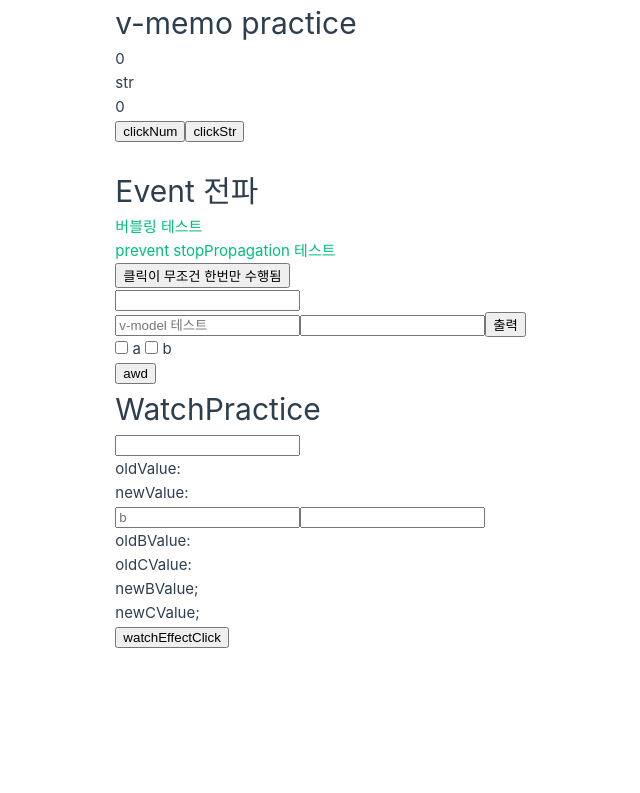
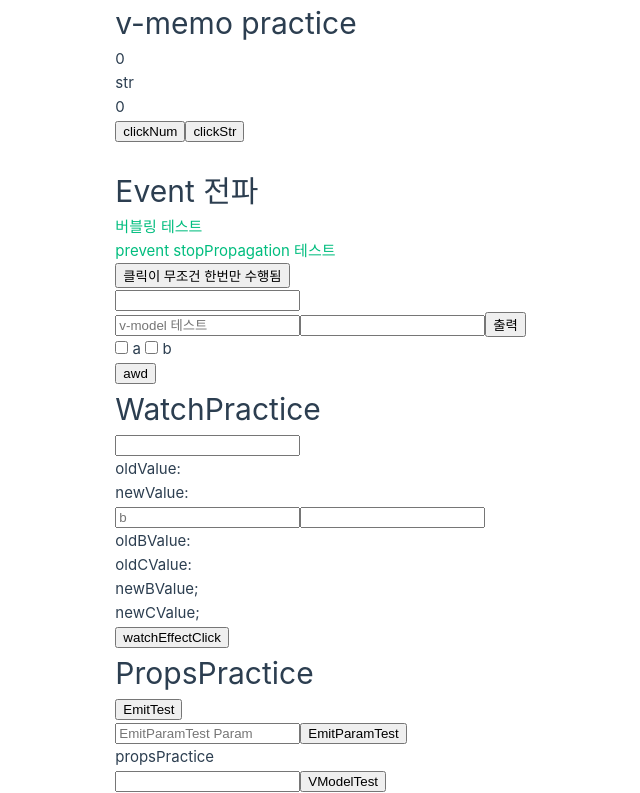
Before and after one commit to CJW23/Study-Note-PJ, a Vue app in the folder frontend/vue3-practice/: page / in a window 1280 px wide. Shown: the part 434-1227 px from the top of the page, without its empty margins (37-677 px from the left). Before the commit the page ends 1083 px from the top, so only its background shows below. Built offline with nearby package versions, Linux system fonts and the light colour scheme.

Commit message:
Vue3 학습중

```diff
--- a/frontend/vue3-practice/src/App.vue
+++ b/frontend/vue3-practice/src/App.vue
@@ -49,6 +49,10 @@
       <h1>WatchPractice</h1>
       <WatchPractice/>
     </div>
+    <div>
+      <h1>PropsPractice</h1>
+      <PropsPractice />
+    </div>
   </div>
 </template>
 <script>
@@ -58,9 +62,10 @@ import VMemoPractice from "@/components/VMemoPractice.vue";
 import EventPractice from "@/components/EventPractice.vue";
 import VModelPractice from "@/components/VModelPractice.vue";
 import WatchPractice from "@/components/WatchPractice.vue";
+import PropsPractice from "@/components/props/PropsPractice.vue";
 
 export default {
-  components: {WatchPractice, VModelPractice, EventPractice, VMemoPractice, ComputedPractice},
+  components: {PropsPractice, WatchPractice, VModelPractice, EventPractice, VMemoPractice, ComputedPractice},
   /**setUp() hook은 Composition API 사용을 위한 진입점 역할
    * 컴포넌트 인스턴스가 *생성되기전*에 호출
    * 첫번째 매개변수에 props올 수 있음
--- /dev/null
+++ b/frontend/vue3-practice/src/components/props/CustomInput.vue
@@ -0,0 +1,17 @@
+<template>
+  <input :value='modelValue' @input="e => $emit('update:modelValue', e.target.value)"/>
+</template>
+
+<script>
+export default {
+  //내부적으로 해당 emits, props를 선언해서 부모 컴포넌트의 v-model로 값을 전달 할 수 있음
+  emits: ['update:modelValue'], //내부에 이벤트가 있을듯
+  props: ['modelValue'],  //v-model에서 전달해줄꺼고
+  name: " CustomInput",
+  setup() {
+    return {
+
+    }
+  }
+}
+</script>
--- /dev/null
+++ b/frontend/vue3-practice/src/components/props/PropsChildPractice.vue
@@ -0,0 +1,35 @@
+<template>
+  <button @click="clickEmitTest">EmitTest</button><br>
+  <input v-model="emitParam" placeholder="EmitParamTest Param" />
+  <button @click="clickEmitParamTest">EmitParamTest</button>
+  <p>{{titles}}</p>
+</template>
+
+<script>
+import {ref} from "vue";
+
+export default {
+  //emit 이벤트 명을 등록해야함
+  emits: ['emitTest', 'emitParamTest'],
+  name: "PropsChildPractice",
+  props:{
+    title: {
+      type: String
+    }
+  },
+  setup(props, context) {
+    //setup 안에서는 props를 통해 접근할 수 있다.
+    const titles = props.title;
+    const emitParam = ref('');
+    //setup 두번째 인자를 사옹해 emit 호출
+    const clickEmitTest = () => context.emit('emitTest');
+    const clickEmitParamTest = () => context.emit('emitParamTest', emitParam.value);
+    return {
+      titles,
+      clickEmitTest,
+      clickEmitParamTest,
+      emitParam
+    }
+  }
+}
+</script>
--- /dev/null
+++ b/frontend/vue3-practice/src/components/props/PropsPractice.vue
@@ -0,0 +1,30 @@
+<template>
+  <PropsChildPractice :title="title" @emitTest="emitTest" @emitParamTest="emitParamTest" />
+  <CustomInput v-model="vModelTest"/>
+  <button @click="clickVModelTest">VModelTest</button>
+</template>
+
+<script>
+import PropsChildPractice from "@/components/props/PropsChildPractice.vue";
+import CustomInput from "@/components/props/CustomInput.vue";
+import {ref} from "vue";
+
+export default {
+  name: "PropsPractice",
+  components: {PropsChildPractice, CustomInput},
+  setup() {
+    const title = ref('propsPractice');
+    const emitTest = () => alert("emitTest");
+    const emitParamTest = (param) => alert(param);
+    const vModelTest = ref();
+    const clickVModelTest = () => alert(vModelTest.value);
+    return {
+      title,
+      emitTest,
+      emitParamTest,
+      vModelTest,
+      clickVModelTest
+    }
+  }
+};
+</script>
```
